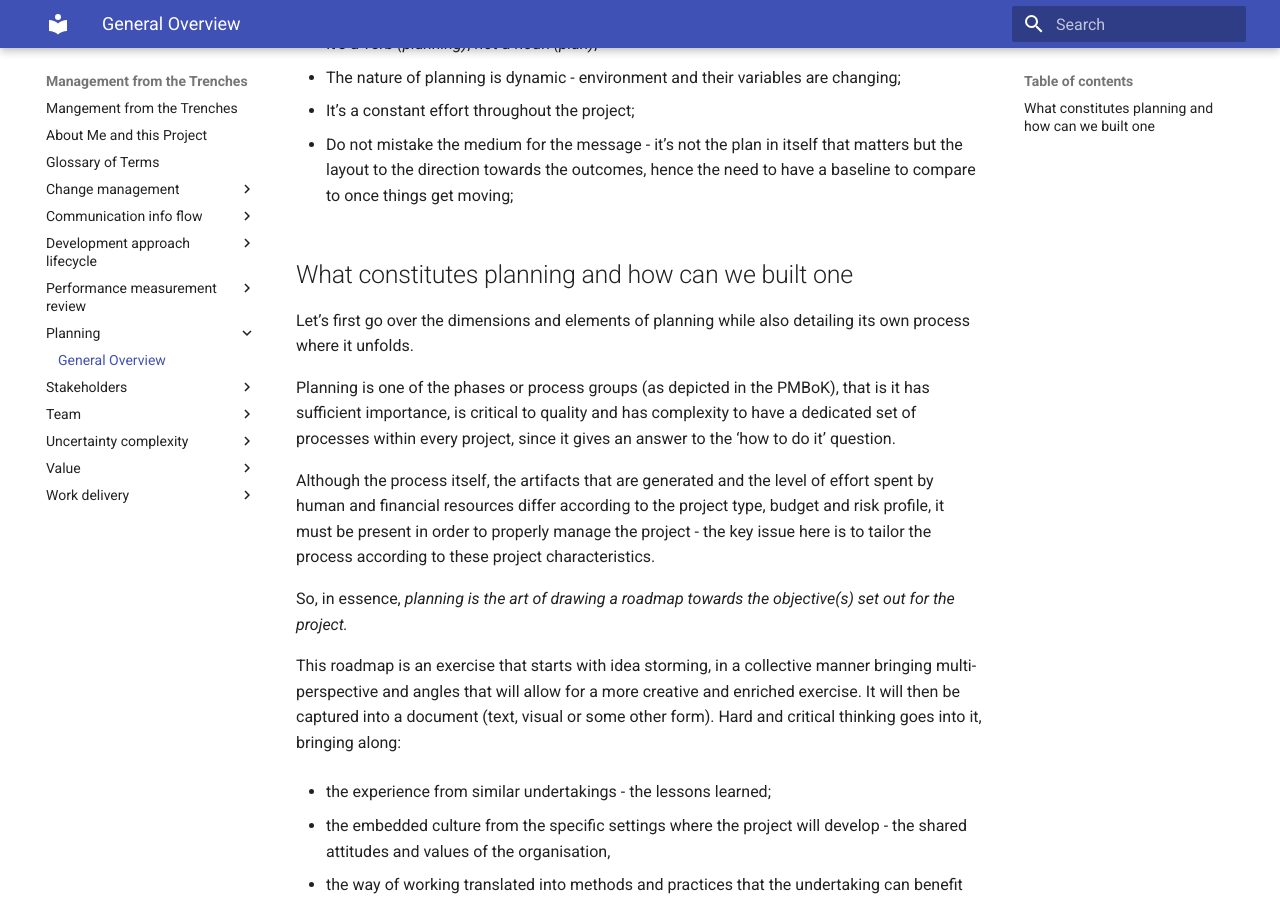
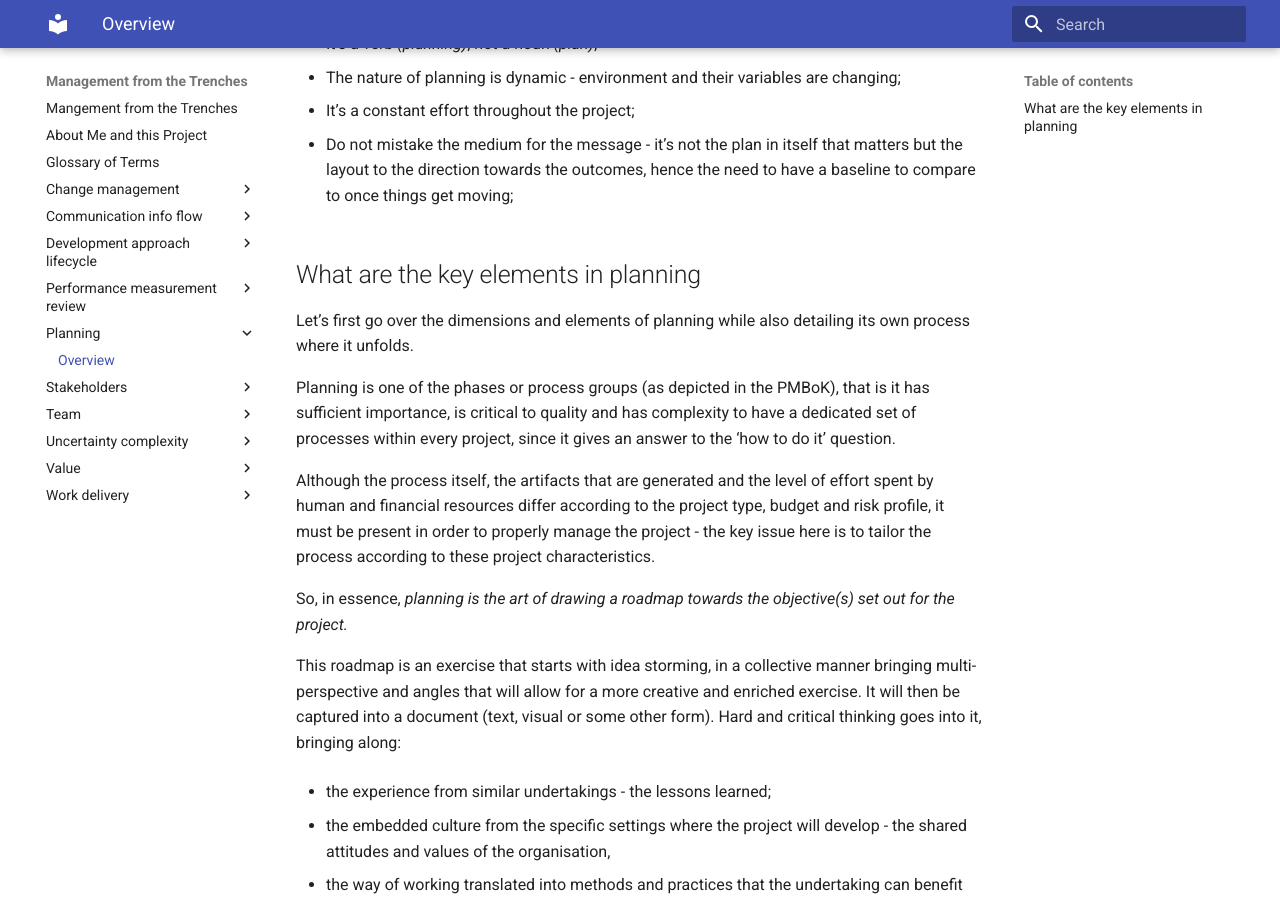
Before and after one commit to bmhash/bmhash.github.io, an MkDocs documentation site: the page built from docs/planning/README.md, in a window 1280 px wide and 900 px high, scrolled down 1190 px. Built offline with MkDocs 1.6.1 and Material for MkDocs 9.7.7, drawn with Linux system fonts in a browser that asks for light colours; some of the changed text lies outside the part shown.

Commit message:
update index and planning

```diff
--- a/docs/planning/README.md
+++ b/docs/planning/README.md
@@ -1,4 +1,4 @@
-# General Overview
+# Overview
 
 > “Plans are nothing. Planning is everything.”
 
@@ -39,7 +39,7 @@ And here lies the complexity. Think of it as *“trying to build a plane in mid-
 
 * Do not mistake the medium for the message - it’s not the plan in itself that matters but the layout to the direction towards the outcomes, hence the need to have a baseline to compare to once things get moving;
 
-## What constitutes planning and how can we built one
+## What are the key elements in planning
 
 Let’s first go over the dimensions and elements of planning while also detailing its own process where it unfolds.
 
```
Also changed, not shown: docs/index.md (+2 -0 lines).
